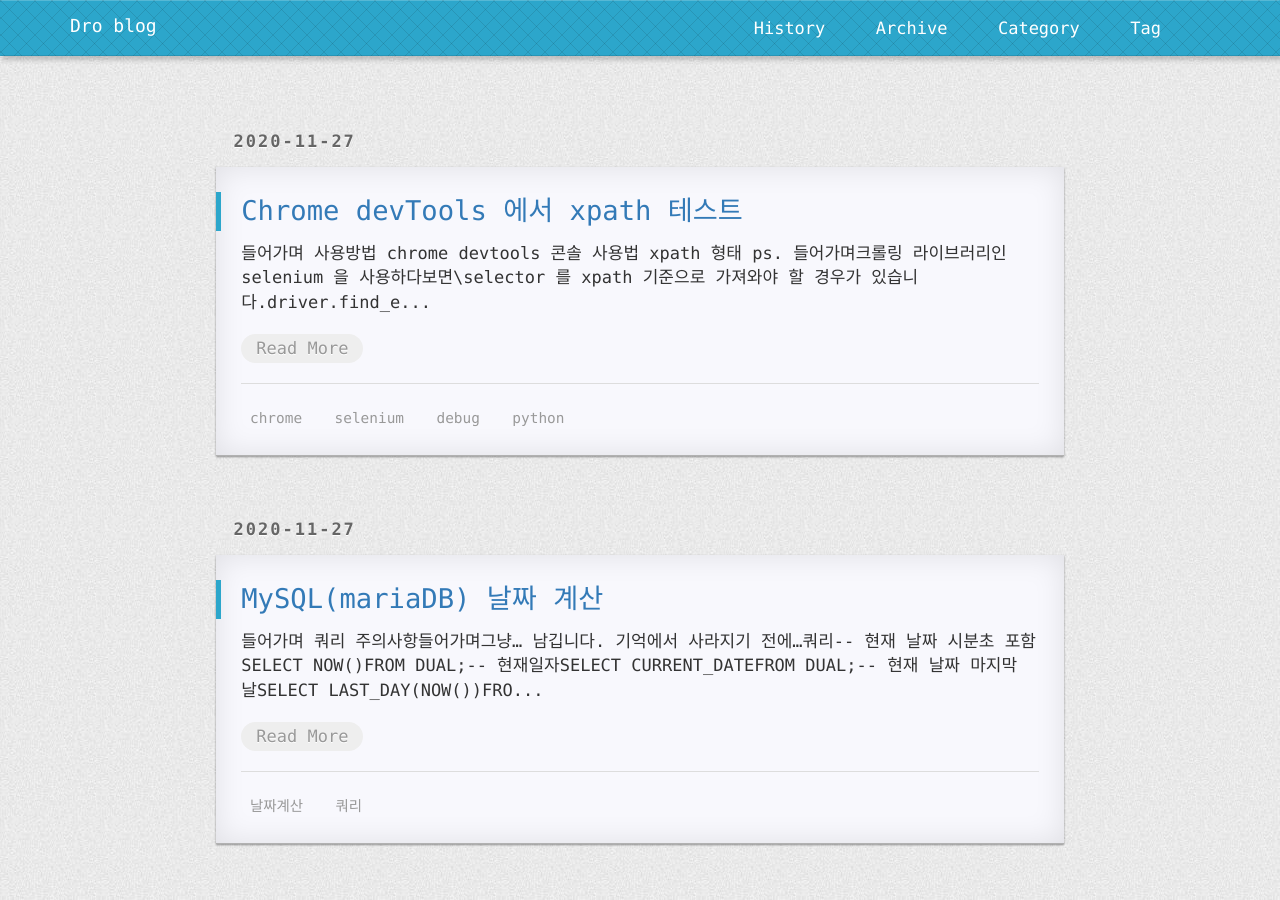
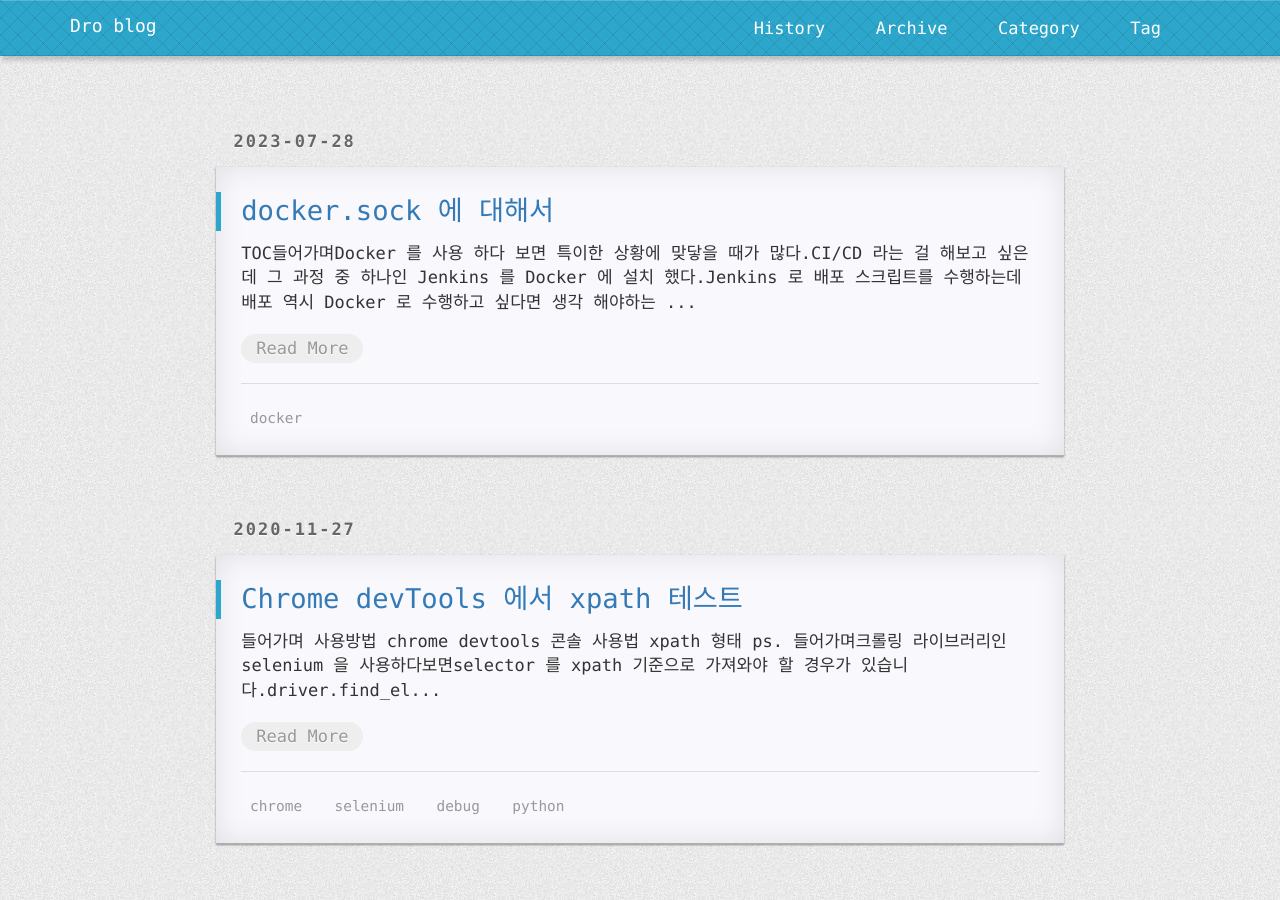
Before and after one commit to andurogit/andurogit.github.io, a Jekyll site: the page built from index.html, in a window 1280 px wide and 900 px high. Built offline with Jekyll 4.4.1, drawn with Linux system fonts in a browser that asks for light colours; nearby versions of some CDN libraries; the list of posts is cut into pages by our own code; comment, search, counter and statistics services are not loaded; a style sheet for code colours, icons or effects is not loaded; some of the changed text lies outside the part shown.

Commit message:
docker sock posting

````diff
--- /dev/null
+++ b/_posts/2023-07-28-docker-docker-sock.md
@@ -0,0 +1,42 @@
+---
+layout: post
+title: "docker.sock 에 대해서"
+date: 2023-07-28 14:00:00 +0900
+categories: docker
+tag: [docker]
+---
+
+- TOC
+  {:toc}
+
+## 들어가며
+
+Docker 를 사용 하다 보면 특이한 상황에 맞닿을 때가 많다.
+
+CI/CD 라는 걸 해보고 싶은데 그 과정 중 하나인 Jenkins 를 Docker 에 설치 했다.
+
+Jenkins 로 배포 스크립트를 수행하는데 배포 역시 Docker 로 수행하고 싶다면 생각 해야하는 부분이 생겨난다.
+
+이미 Jenkins 를 Docker 로 설치 했는데 Docker 안에 또 Docker 를 띄워야 하는 상황이 되어 버린 것이다.
+
+배포 자체를 다른 서버에서 수행하면 이런 고민 자체를 안해도 되겠지만 Jenkins 를 설치한 서버에서 실행하려면 이를 생각 할 수 밖에없다.
+
+이런 상황을 해결 할 수 있도록 DinD ( Docker in Docker ) 라는걸 제공한다.
+
+## Docker Test
+
+테스트를 위해 간단한 image 에 volume 을 세팅해 보자.
+
+```docker
+> docker run -it -v /var/run/docker.sock:/var/run/docker.sock ubuntu
+```
+
+이렇게 세팅하면 로컬에 ubuntu 이미지가 있으면 바로 컨테이너가 생성되고 없으면 pull 한다.
+
+그리고 -it 옵션이 있기 때문에 바로 콘솔로 접속 된다.
+
+설치 된 ubuntu 컨테이너 에서 window 에 설치 된 image 가 보이면 docker.sock 연결에 성공한 것이다.
+
+```docker
+> docker image ls
+```
````
Also changed, not shown: _posts/2021-01-14-chrome-selenium-test.md (+1 -1 lines), pages/4about.md (+1 -1 lines).
